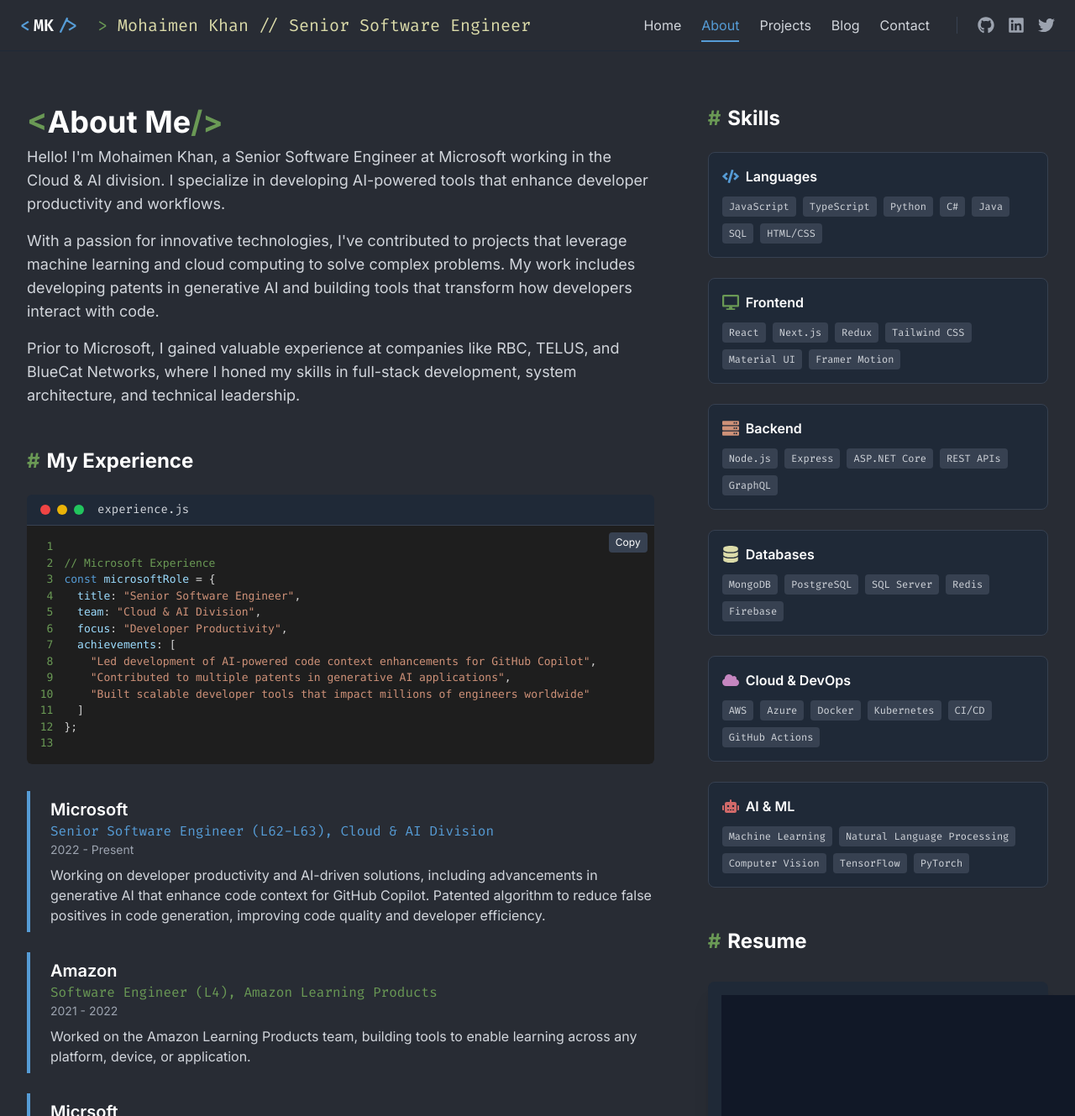
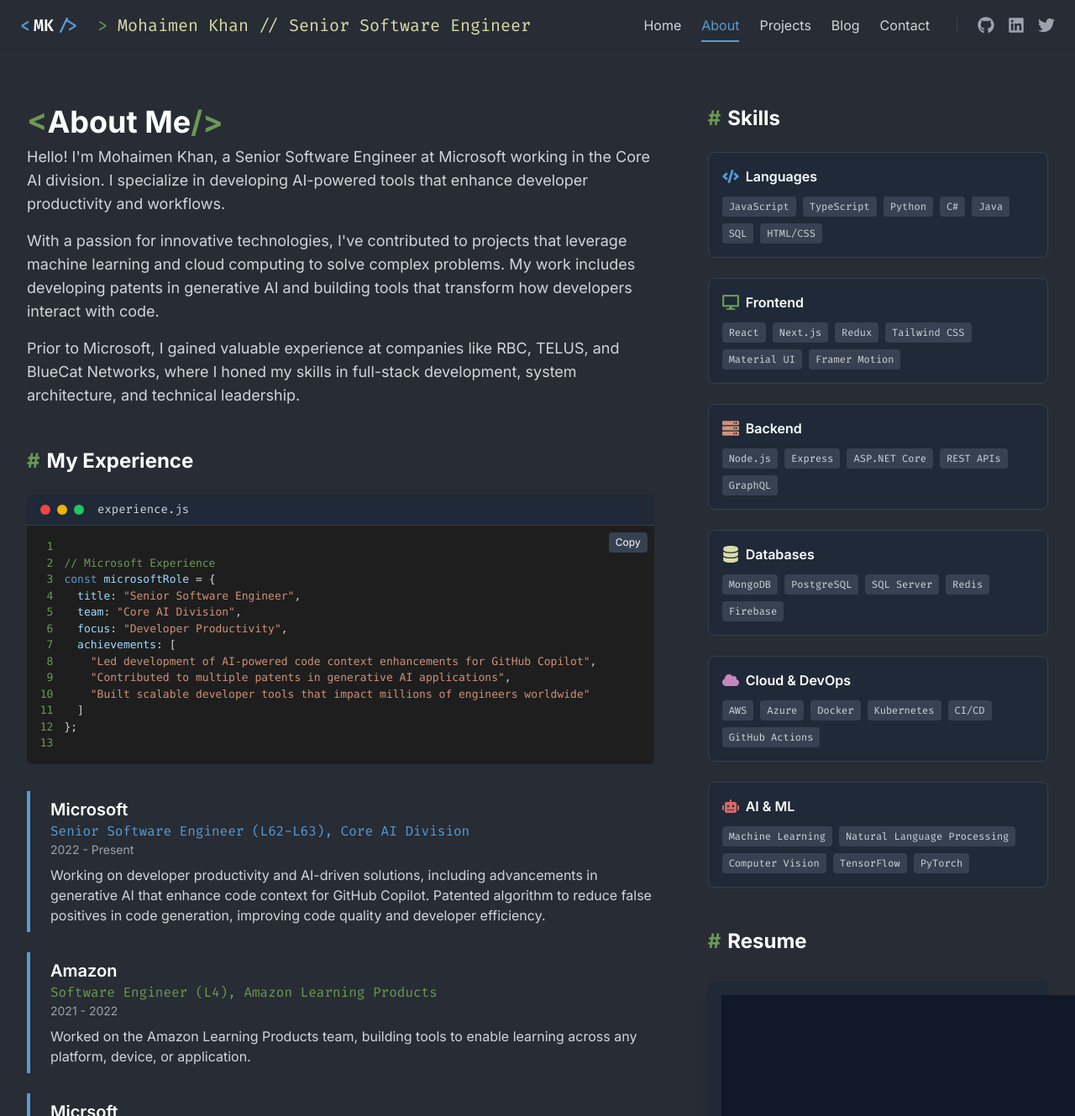
Before and after one commit to mohaimenhasan/mohaimenkhan-website, a Next.js app: page /portfolio/about in a window 1280 px wide. Shown: the top 1329 px of the page at 84% size. Built offline with nearby package versions, Linux system fonts and the light colour scheme.

Commit message:
fix: update division name from Cloud & AI to Core AI in about and index pages

```diff
--- a/pages/about.js
+++ b/pages/about.js
@@ -46,7 +46,7 @@
 // Microsoft Experience
 const microsoftRole = {
   title: "Senior Software Engineer",
-  team: "Cloud & AI Division",
+  team: "Core AI Division",
   focus: "Developer Productivity",
   achievements: [
     "Led development of AI-powered code context enhancements for GitHub Copilot",
@@ -80,7 +80,7 @@
               transition={{ duration: 0.5, delay: 0.1 }}
             >
               <p className="mb-4">
-                Hello! I'm Mohaimen Khan, a Senior Software Engineer at Microsoft working in the Cloud & AI division.
+                Hello! I'm Mohaimen Khan, a Senior Software Engineer at Microsoft working in the Core AI division.
                 I specialize in developing AI-powered tools that enhance developer productivity and workflows.
               </p>
 
@@ -114,7 +114,7 @@
               <div className="mt-8 space-y-6">
                 <div className="border-l-4 border-code-blue pl-6 py-2">
                   <h3 className="text-xl font-semibold text-white">Microsoft</h3>
-                  <p className="text-code-blue font-mono">Senior Software Engineer (L62-L63), Cloud & AI Division</p>
+                  <p className="text-code-blue font-mono">Senior Software Engineer (L62-L63), Core AI Division</p>
                   <p className="text-gray-400 text-sm mb-2">2022 - Present</p>
                   <p className="text-gray-300">
                     Working on developer productivity and AI-driven solutions, including advancements in
--- a/pages/index.js
+++ b/pages/index.js
@@ -85,7 +85,7 @@
               </div>
 
               <p className="text-gray-300 text-lg mb-8">
-                Building innovative solutions for complex problems at Microsoft's Cloud & AI division.
+                Building innovative solutions for complex problems at Microsoft's Core AI division.
                 I'm passionate about developer tools, AI technologies, and creating impactful software.
               </p>
 
```
